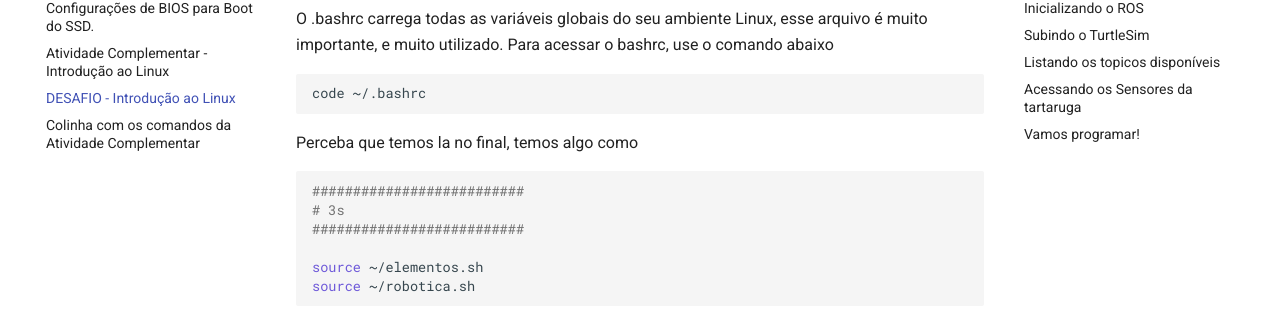
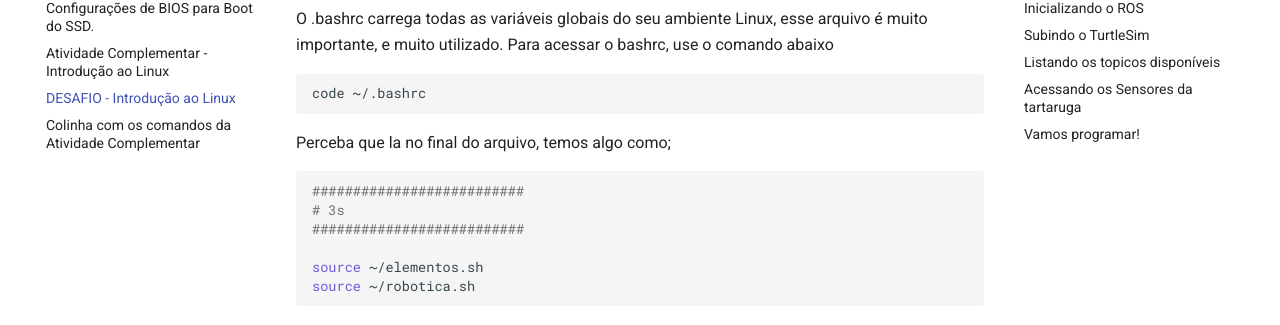
Before and after one commit to liciascl/Linuxbasico, an MkDocs documentation site: the page built from docs-src/desafio.md, in a window 1280 px wide and 900 px high, scrolled down 636 px. Shown: the part 127-452 px from the top of the window. Built offline with MkDocs 1.6.1 and Material for MkDocs 9.7.7, drawn with Linux system fonts in a browser that asks for light colours; comment, search, counter and statistics services are not loaded.

Commit message:
Update desafio.md

````diff
--- a/docs-src/desafio.md
+++ b/docs-src/desafio.md
@@ -12,7 +12,7 @@ Para acessar o bashrc, use o comando abaixo
 ```bash
 code ~/.bashrc
 ```
-Perceba que temos la no final, temos algo como
+Perceba que la no final do arquivo, temos algo como;
 
 ```bash
 ##########################
````
